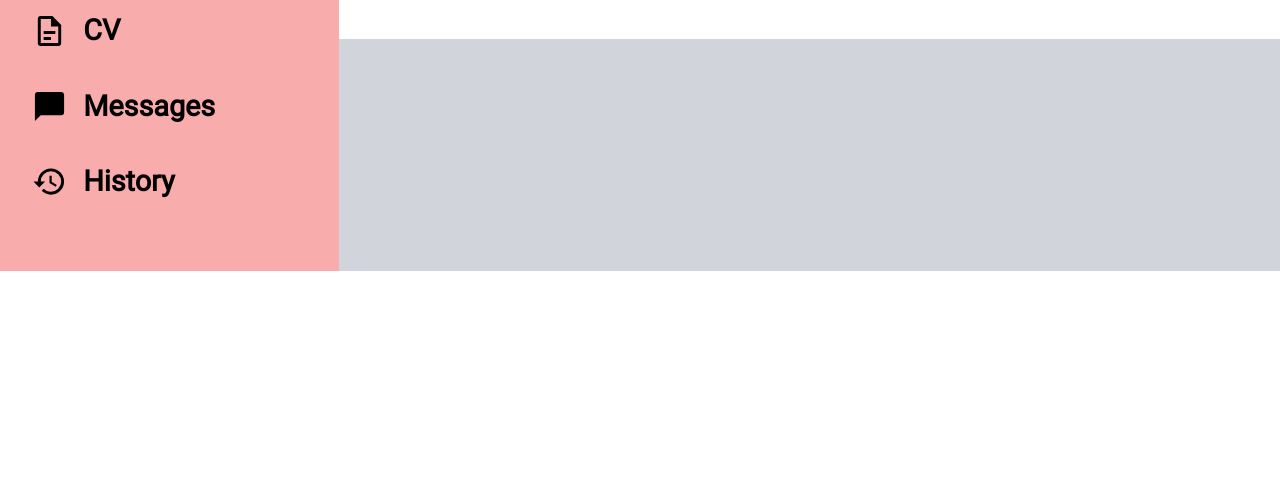
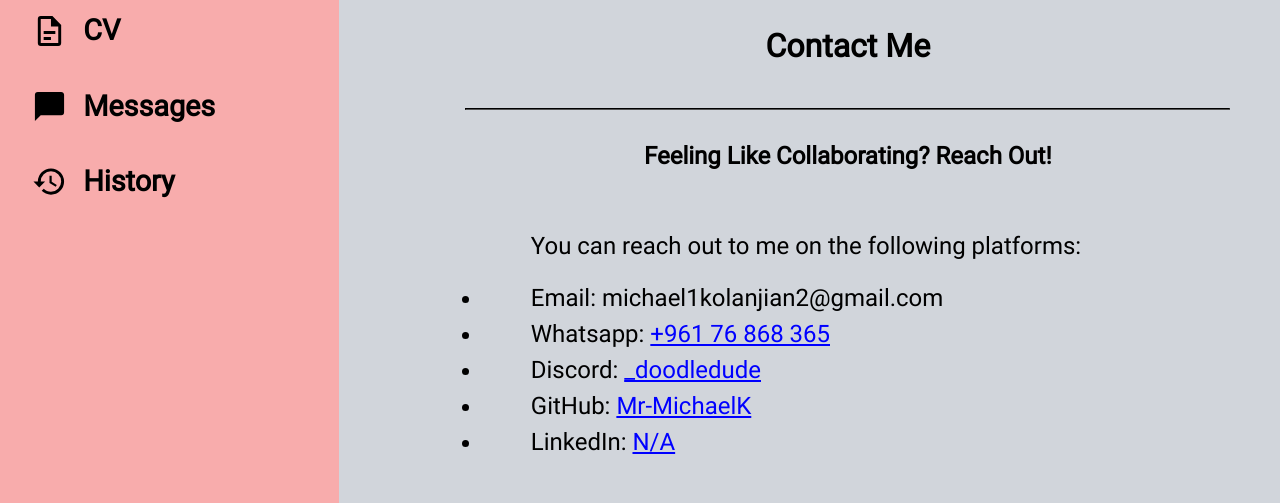
Before and after one commit to Mr-MichaelK/admin-page, a plain HTML site: page pages/contact-me.html in a window 1280 px wide. Shown: the part 297-800 px from the top of the page. Drawn offline with Linux system fonts and the light colour scheme.

Commit message:
Add a Contact Me page

```diff
--- a/pages/contact-me.html
+++ b/pages/contact-me.html
@@ -33,8 +33,8 @@
         </div>
         <div class="lower-links">
             <a href="https://github.com/Mr-MichaelK" class="header-link">Collaborate</a>
-            <a href="https://discordapp.com/users/578544979308314636" class="header-link">Contact Me</a>
-            <a href="../pages/about-me.html" class="header-link">About Me</a>
+            <a href="../pages/contact-me.html" class="header-link">Contact Me</a>
+            <a href="../pages/profile.html" class="header-link">About Me</a>
         </div>
     </header>
     <nav class="sidebar">
@@ -88,7 +88,19 @@
         </ul>
     </nav>
     <main>
-
+        <h1 class="main-title">Contact Me</h1>
+        <hr class="split">
+        <h2>Feeling Like Collaborating? Reach Out!</h2>
+        <div class="main-text" style="align-self: flex-start; margin-left: 7rem;">
+            <p>You can reach out to me on the following platforms:</p>
+            <ul>
+                <li class="contacts">Email: <a href="michael1kolanjian2@gmail.com"></a>michael1kolanjian2@gmail.com</li>
+                <li class="contacts">Whatsapp: <a href="https://web.whatsapp.com/">+961 76 868 365</a></li>
+                <li class="contacts">Discord: <a href="https://discordapp.com/users/578544979308314636">_doodledude</a></li>
+                <li class="contacts">GitHub: <a href="https://github.com/Mr-MichaelK">Mr-MichaelK</a></li>
+                <li class="contacts">LinkedIn: <a href="">N/A</a></li>
+            </ul>
+        </div>
     </main>
 </body>
 </html>
--- a/root/style.css
+++ b/root/style.css
@@ -15,6 +15,7 @@ body {
     'sidebar header header'
     'sidebar main main'
     'sidebar main main';
+    height: 100vh;
 }
 
 header {
--- a/root/style2.css
+++ b/root/style2.css
@@ -8,7 +8,6 @@ main {
 
 .main-title {
     margin-top: 2rem;
-    margin-bottom: 2rem;
     flex: 1 1 auto;
 }
 
@@ -19,9 +18,8 @@ h2 {
 }
 
 .split {
-    height: 0.3rem;
     background-color: black;
-    flex: 1 1 auto;
+    border-color: black;
 }
 
 .main-text {
@@ -35,3 +33,7 @@ h2 {
 .main-text p {
     margin-bottom: 1rem;
 }
+
+.main-text a {
+    color: blue;
+}
```
Also changed, not shown: pages/cv.html (+3 -3 lines), pages/profile.html (+2 -2 lines), root/index.html (+1 -1 lines).
